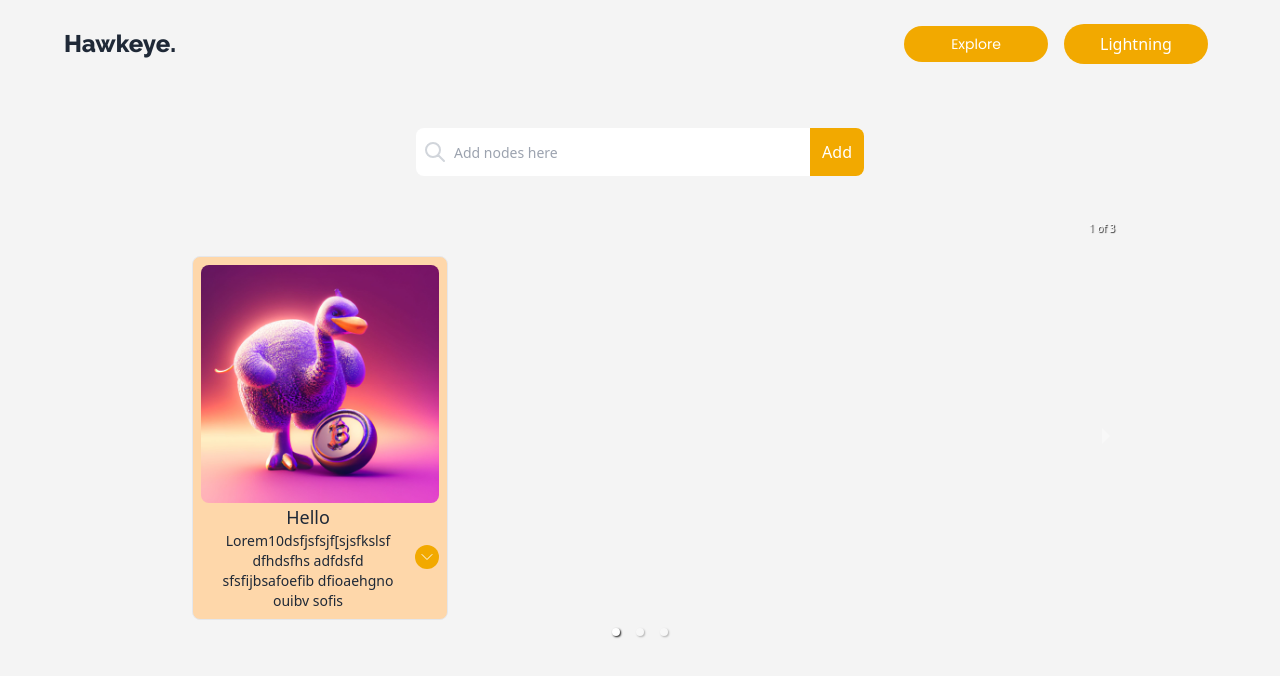
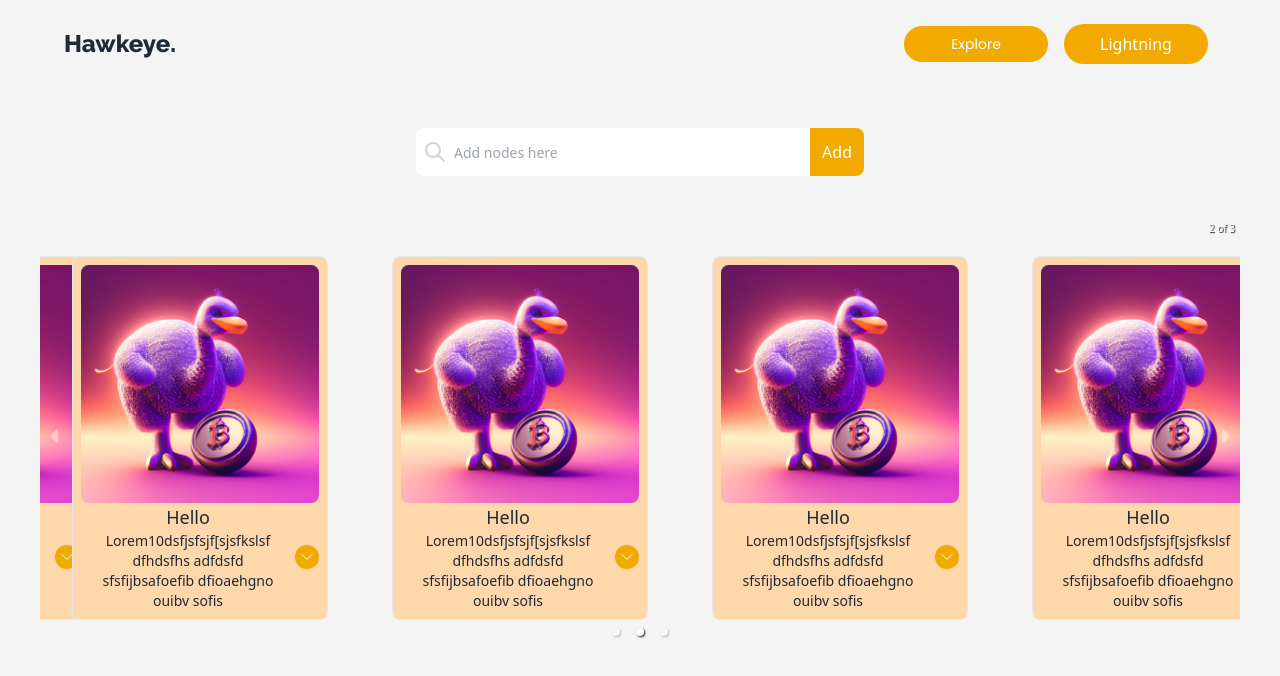
Before and after one commit to NIKU-SINGH/Hawkeye, a Next.js app: page /explore in a window 1280 px wide. Shown: the top 676 px of the page. Built offline with nearby package versions, Linux system fonts and the light colour scheme.

Commit message:
made ui changes

```diff
--- a/pages/explore.js
+++ b/pages/explore.js
@@ -59,22 +59,31 @@ function explore() {
       </div>
 
       {/* Main content */}
-      <div className="h-full m-10 flex items-center justify-center flex-wrap">
-        <Carousel>
-          <div>
+      <div className="h-[500px] m-10 items-center justify-center flex-wrap">
+        <Carousel autoPlay={true}>
+          <div className="flex">
+            <Card />
+            <Card />
+            <Card />
             <Card />
           </div>
           <div>
-          <Card />
-
+            <div className="flex">
+              <Card />
+              <Card />
+              <Card />
+              <Card />
+            </div>
           </div>
           <div>
-          <Card />
-
+            <div className="flex">
+              <Card />
+              <Card />
+              <Card />
+              <Card />
+            </div>
           </div>
         </Carousel>
-
-
       </div>
     </div>
   );
--- a/pages/index.js
+++ b/pages/index.js
@@ -5,7 +5,7 @@ export default function Home() {
   return (
     <main
       // className={`flex min-h-screen flex-col items-center justify-between p- ${inter.className}`}
-      className=' h-full w-full bg-gray-900'
+      className=' h-full w-full'
     >
     <div className='bg-hero w-full h-full'>
 
```
